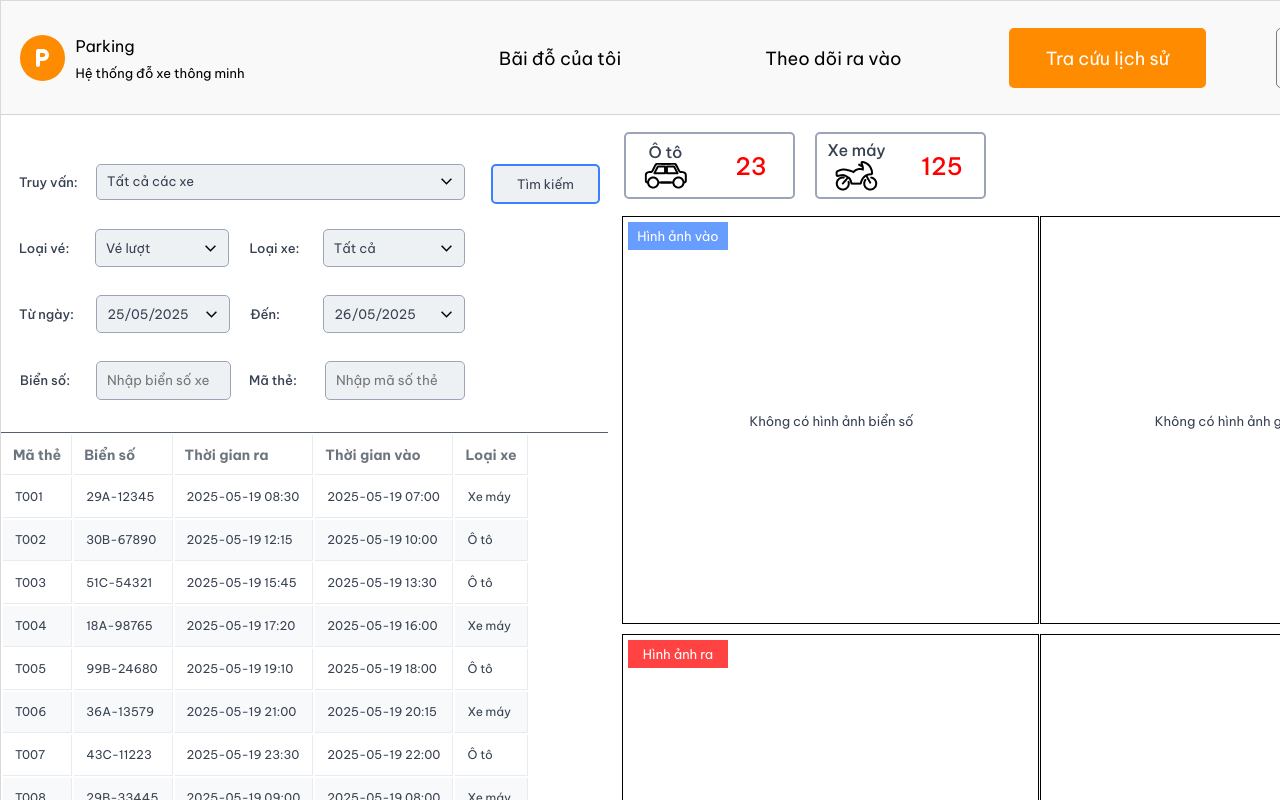
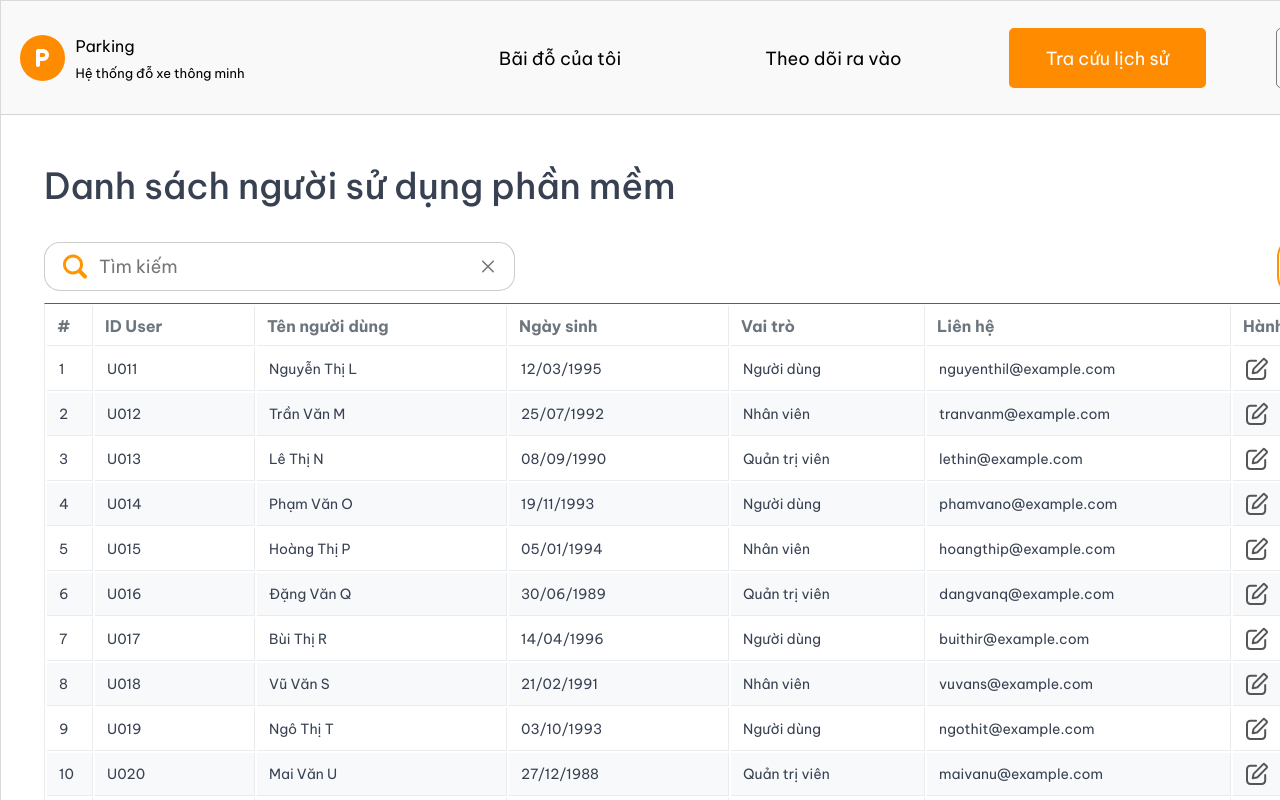
Before and after one commit to MinMinhMin/Project, a React (Vite) app in the folder frontend/: page / in a window 1280 px wide. Shown: the top 800 px of the page. Built offline with nearby package versions, Linux system fonts and the light colour scheme.

Commit message:
Update Admin-Userlist 1.0.2

```diff
--- a/frontend/src/components/Admin/UserList.jsx
+++ b/frontend/src/components/Admin/UserList.jsx
@@ -8,215 +8,224 @@ const data = [
   {
     tenNguoiDung: "Nguyễn Thị L",
     idUser: "U011",
-    tenDangNhap: "nguyenthil",
+    ngaySinh: "12/03/1995",
     vaiTro: "Người dùng",
     lienHe: "nguyenthil@example.com",
   },
   {
     tenNguoiDung: "Trần Văn M",
     idUser: "U012",
-    tenDangNhap: "tranvanm",
+    ngaySinh: "25/07/1992",
     vaiTro: "Nhân viên",
     lienHe: "tranvanm@example.com",
   },
   {
     tenNguoiDung: "Lê Thị N",
     idUser: "U013",
-    tenDangNhap: "lethin",
+    ngaySinh: "08/09/1990",
     vaiTro: "Quản trị viên",
     lienHe: "lethin@example.com",
   },
   {
     tenNguoiDung: "Phạm Văn O",
     idUser: "U014",
-    tenDangNhap: "phamvano",
+    ngaySinh: "19/11/1993",
     vaiTro: "Người dùng",
     lienHe: "phamvano@example.com",
   },
   {
     tenNguoiDung: "Hoàng Thị P",
     idUser: "U015",
-    tenDangNhap: "hoangthip",
+    ngaySinh: "05/01/1994",
     vaiTro: "Nhân viên",
     lienHe: "hoangthip@example.com",
   },
   {
     tenNguoiDung: "Đặng Văn Q",
     idUser: "U016",
-    tenDangNhap: "dangvanq",
+    ngaySinh: "30/06/1989",
     vaiTro: "Quản trị viên",
     lienHe: "dangvanq@example.com",
   },
   {
     tenNguoiDung: "Bùi Thị R",
     idUser: "U017",
-    tenDangNhap: "buithir",
+    ngaySinh: "14/04/1996",
     vaiTro: "Người dùng",
     lienHe: "buithir@example.com",
   },
   {
     tenNguoiDung: "Vũ Văn S",
     idUser: "U018",
-    tenDangNhap: "vuvans",
+    ngaySinh: "21/02/1991",
     vaiTro: "Nhân viên",
     lienHe: "vuvans@example.com",
   },
   {
     tenNguoiDung: "Ngô Thị T",
     idUser: "U019",
-    tenDangNhap: "ngothit",
+    ngaySinh: "03/10/1993",
     vaiTro: "Người dùng",
     lienHe: "ngothit@example.com",
   },
   {
     tenNguoiDung: "Mai Văn U",
     idUser: "U020",
-    tenDangNhap: "maivanu",
+    ngaySinh: "27/12/1988",
     vaiTro: "Quản trị viên",
     lienHe: "maivanu@example.com",
   },
   {
     tenNguoiDung: "Lý Thị V",
     idUser: "U021",
-    tenDangNhap: "lythiv",
+    ngaySinh: "09/08/1992",
     vaiTro: "Nhân viên",
     lienHe: "lythiv@example.com",
   },
   {
     tenNguoiDung: "Tô Văn W",
     idUser: "U022",
-    tenDangNhap: "tovanw",
+    ngaySinh: "16/05/1995",
     vaiTro: "Người dùng",
     lienHe: "tovanw@example.com",
   },
   {
     tenNguoiDung: "Châu Thị X",
     idUser: "U023",
-    tenDangNhap: "chauthix",
+    ngaySinh: "11/11/1991",
     vaiTro: "Nhân viên",
     lienHe: "chauthix@example.com",
   },
   {
     tenNguoiDung: "Đỗ Văn Y",
     idUser: "U024",
-    tenDangNhap: "dovany",
+    ngaySinh: "04/04/1987",
     vaiTro: "Quản trị viên",
     lienHe: "dovany@example.com",
   },
   {
     tenNguoiDung: "Hà Thị Z",
     idUser: "U025",
-    tenDangNhap: "hathiz",
+    ngaySinh: "07/07/1994",
     vaiTro: "Người dùng",
     lienHe: "hathiz@example.com",
   },
+  // Lặp lại dữ liệu
   {
     tenNguoiDung: "Nguyễn Thị L",
     idUser: "U011",
-    tenDangNhap: "nguyenthil",
+    ngaySinh: "12/03/1995",
     vaiTro: "Người dùng",
     lienHe: "nguyenthil@example.com",
   },
   {
     tenNguoiDung: "Trần Văn M",
     idUser: "U012",
-    tenDangNhap: "tranvanm",
+    ngaySinh: "25/07/1992",
     vaiTro: "Nhân viên",
     lienHe: "tranvanm@example.com",
   },
   {
     tenNguoiDung: "Lê Thị N",
     idUser: "U013",
-    tenDangNhap: "lethin",
+    ngaySinh: "08/09/1990",
     vaiTro: "Quản trị viên",
     lienHe: "lethin@example.com",
   },
   {
     tenNguoiDung: "Phạm Văn O",
     idUser: "U014",
-    tenDangNhap: "phamvano",
+    ngaySinh: "19/11/1993",
     vaiTro: "Người dùng",
     lienHe: "phamvano@example.com",
   },
   {
     tenNguoiDung: "Hoàng Thị P",
     idUser: "U015",
-    tenDangNhap: "hoangthip",
+    ngaySinh: "05/01/1994",
     vaiTro: "Nhân viên",
     lienHe: "hoangthip@example.com",
   },
   {
     tenNguoiDung: "Đặng Văn Q",
     idUser: "U016",
-    tenDangNhap: "dangvanq",
+    ngaySinh: "30/06/1989",
     vaiTro: "Quản trị viên",
     lienHe: "dangvanq@example.com",
   },
   {
     tenNguoiDung: "Bùi Thị R",
     idUser: "U017",
-    tenDangNhap: "buithir",
+    ngaySinh: "14/04/1996",
     vaiTro: "Người dùng",
     lienHe: "buithir@example.com",
   },
   {
     tenNguoiDung: "Vũ Văn S",
     idUser: "U018",
-    tenDangNhap: "vuvans",
+    ngaySinh: "21/02/1991",
     vaiTro: "Nhân viên",
     lienHe: "vuvans@example.com",
   },
   {
     tenNguoiDung: "Ngô Thị T",
     idUser: "U019",
-    tenDangNhap: "ngothit",
+    ngaySinh: "03/10/1993",
     vaiTro: "Người dùng",
     lienHe: "ngothit@example.com",
   },
   {
     tenNguoiDung: "Mai Văn U",
     idUser: "U020",
-    tenDangNhap: "maivanu",
+    ngaySinh: "27/12/1988",
     vaiTro: "Quản trị viên",
     lienHe: "maivanu@example.com",
   },
   {
     tenNguoiDung: "Lý Thị V",
     idUser: "U021",
-    tenDangNhap: "lythiv",
+    ngaySinh: "09/08/1992",
     vaiTro: "Nhân viên",
     lienHe: "lythiv@example.com",
   },
   {
     tenNguoiDung: "Tô Văn W",
     idUser: "U022",
-    tenDangNhap: "tovanw",
+    ngaySinh: "16/05/1995",
     vaiTro: "Người dùng",
     lienHe: "tovanw@example.com",
   },
   {
     tenNguoiDung: "Châu Thị X",
     idUser: "U023",
-    tenDangNhap: "chauthix",
+    ngaySinh: "11/11/1991",
     vaiTro: "Nhân viên",
     lienHe: "chauthix@example.com",
   },
   {
     tenNguoiDung: "Đỗ Văn Y",
     idUser: "U024",
-    tenDangNhap: "dovany",
+    ngaySinh: "04/04/1987",
     vaiTro: "Quản trị viên",
     lienHe: "dovany@example.com",
   },
   {
     tenNguoiDung: "Hà Thị Z",
     idUser: "U025",
-    tenDangNhap: "hathiz",
+    ngaySinh: "07/07/1994",
     vaiTro: "Người dùng",
     lienHe: "hathiz@example.com",
   }
+];
 
-];
+const [searchTerm, setSearchTerm] = useState("");
+
+const filteredData = data.filter((user) =>
+  Object.values(user).some((val) =>
+    val.toLowerCase().includes(searchTerm.toLowerCase())
+  )
+);
+
 
 
 
@@ -226,14 +235,26 @@ const data = [
         <span className={styles.mainTitle}>Danh sách người sử dụng phần mềm</span>
       </div>
       <div className={styles.addAndNumber}>
-        <div className={styles.NumblePeople}>
-          <span className={styles.People}>Tổng số người sử dụng:</span>
-          <div className={styles.numberContainer}>
-            <span className={styles.Number}>{Number_User}</span>
+        <div className={styles.SearchContainer}>
+          <div className={styles.Search}>
+            <img src="/assets/magnifier.svg" alt="Search" />
+            <input
+              type="text"
+              placeholder="Tìm kiếm"
+              value={searchTerm}
+              onChange={(e) => setSearchTerm(e.target.value)}
+              className={styles.searchInput}
+            />
           </div>
+          <img
+            src="/assets/Vector.svg"
+            alt="X"
+            style={{ cursor: "pointer" }}
+            onClick={() => setSearchTerm("")}
+          />
         </div>
         <button className={styles.addContainer}>
-          <span className={styles.addUser}>Thêm người sử dụng</span>
+          <span className={styles.addUser}>Thêm mới</span>
           <img src="/assets/Add User.svg" alt="add" />
         </button>
       </div>
@@ -242,25 +263,24 @@ const data = [
             <thead>
               <tr>
                 <th className={styles.colIndex}>#</th>
+                <th className={styles.colId}>ID User</th>
                 <th className={styles.colName}>Tên người dùng</th>
-                <th className={styles.colId}>ID User</th>
-                <th className={styles.colUsername}>Tên đăng nhập</th>
+                <th className={styles.colUsername}>Ngày sinh</th>
                 <th className={styles.colRole}>Vai trò</th>
                 <th className={styles.colContact}>Liên hệ</th>
-                <th className={styles.colAction}>Chỉnh sửa</th>
-                <th className={styles.colDetail}>Chi tiết</th>
+                <th className={styles.colAction}>Hành động</th>
               </tr>
             </thead>
             <tbody>
-              {data.map((user, index) => (
+              {filteredData.map((user, index) => (
                 <tr
                   key={index}
                   className={index % 2 === 0 ? styles.odd : styles.even}
                 >
                   <td className={styles.colIndex}>{index + 1}</td>
+                  <td className={styles.colId}>{user.idUser}</td>
                   <td className={styles.colName}>{user.tenNguoiDung}</td>
-                  <td className={styles.colId}>{user.idUser}</td>
-                  <td className={styles.colUsername}>{user.tenDangNhap}</td>
+                  <td className={styles.colBirthday}>{user.ngaySinh}</td>
                   <td className={styles.colRole}>{user.vaiTro}</td>
                   <td className={styles.colContact}>{user.lienHe}</td>
                   <td className={styles.colAction}>
@@ -270,8 +290,6 @@ const data = [
                     <button className={styles.iconButton} onClick={() => handleDelete(user)}>
                       <img src="/assets/Trash.svg" alt="trash" />
                     </button>
-                  </td>
-                  <td className={styles.colDetail}>
                     <button className={styles.iconButton} onClick={() => handleViewDetail(user)}>
                       <img src="/assets/file-eye-02.svg" alt="view" />
                     </button>
@@ -280,7 +298,6 @@ const data = [
               ))}
             </tbody>
         </table>
-
       </div>
       <div className={styles.nextPage}></div>
     </div>
--- a/frontend/src/styles/Admin/Userlist.module.css
+++ b/frontend/src/styles/Admin/Userlist.module.css
@@ -1,5 +1,6 @@
 .mainContainer {
 background-color: #FFF;
+padding: 27px 15px;
 display: flex;
 width: 1470px;
 flex-direction: column;
@@ -75,14 +76,15 @@ line-height: 77px; /* 385% */
 
 .addContainer {
 cursor: pointer;
-    display: flex;
-width: 279px;
-height: 46px;
+display: flex;
+width: 181px;
+height: 59px;
 padding: 0px 8px 0px 13px;
 align-items: center;
 gap: 12px;
 border-radius: 20px;
 border: 2px solid #FF9500;
+background-color: #FFF;
 }
 
 .addUser {
@@ -194,32 +196,31 @@ line-height: 24px; /* 200% */
 }
 
 .colName {
-width: 240px;
+width: 250px;
 }
 
 .colId {
 width: 160px;
 }
 
-.colUsername {
-width:210px ;
+.colBirthday {
+width:220px ;
 }
 
 .colRole {
-width: 184px;
+width: 194px;
 }
 
 .colContact {
-width:294px ;
+width:304px ;
 }
 
 .colAction{
     display: flex;
-    width: 120px;
-    gap: 15px;
-}
-.colDetail {
-width: 100px;
+    width: 200px;
+    gap: 50px;
+
+
 }
 .iconButton {
   background: none;
@@ -246,3 +247,31 @@ width: 100px;
   color: #FF9500;
   transition: background-color 0.3s ease, color 0.3s ease;
 }
+.SearchContainer {
+display: flex;
+width: 471px;
+padding: 2px 20px 2px 14px;
+justify-content: space-between;
+align-items: center;
+align-self: stretch;
+border-radius: 16px;
+border: 1px solid rgba(0, 0, 0, 0.20);
+background: #FFF;
+}
+.Search {
+display: flex;
+justify-content: center;
+align-items: center;
+gap: 8px;
+}
+.searchInput {
+color: var(--Greys-Blue-Grey-700, #737791);
+font-family: "Be Vietnam Pro";
+font-size: 18px;
+font-style: normal;
+font-weight: 400;
+line-height: normal;
+  border: none;
+  outline: none;
+  background: transparent;
+}
--- a/frontend/src/styles/user/querryHistory.module.css
+++ b/frontend/src/styles/user/querryHistory.module.css
@@ -15,9 +15,9 @@
 }
 .mainContainer {
     background-color: #FFF;
+    padding: 27px 15px;
     display: flex;
     width: 1470px;
-    height: 930px;
     align-items: center;
     flex: 1 0 0;
     align-self: stretch;
--- a/frontend/src/views/App.jsx
+++ b/frontend/src/views/App.jsx
@@ -6,7 +6,7 @@ import LogoutPage from "./LogoutPage";
 import ParkingLotsPage from "./ParkingLotsPage";
 import AdminPage from "./AdminPage";
 import UserTopBar from "../layout/usertobarHistory";
-import MainScreen from "../components/user/querryHistory/mainScreen";
+import MainScreen from "../components/Admin/UserList";
 import Layout from "../components/Layout";
 import ProtectedRoute from "../routes/ProtectedRoute";
 
```
Also changed, not shown: frontend/public/assets/Vector.svg (added), frontend/public/assets/magnifier.svg (added).
